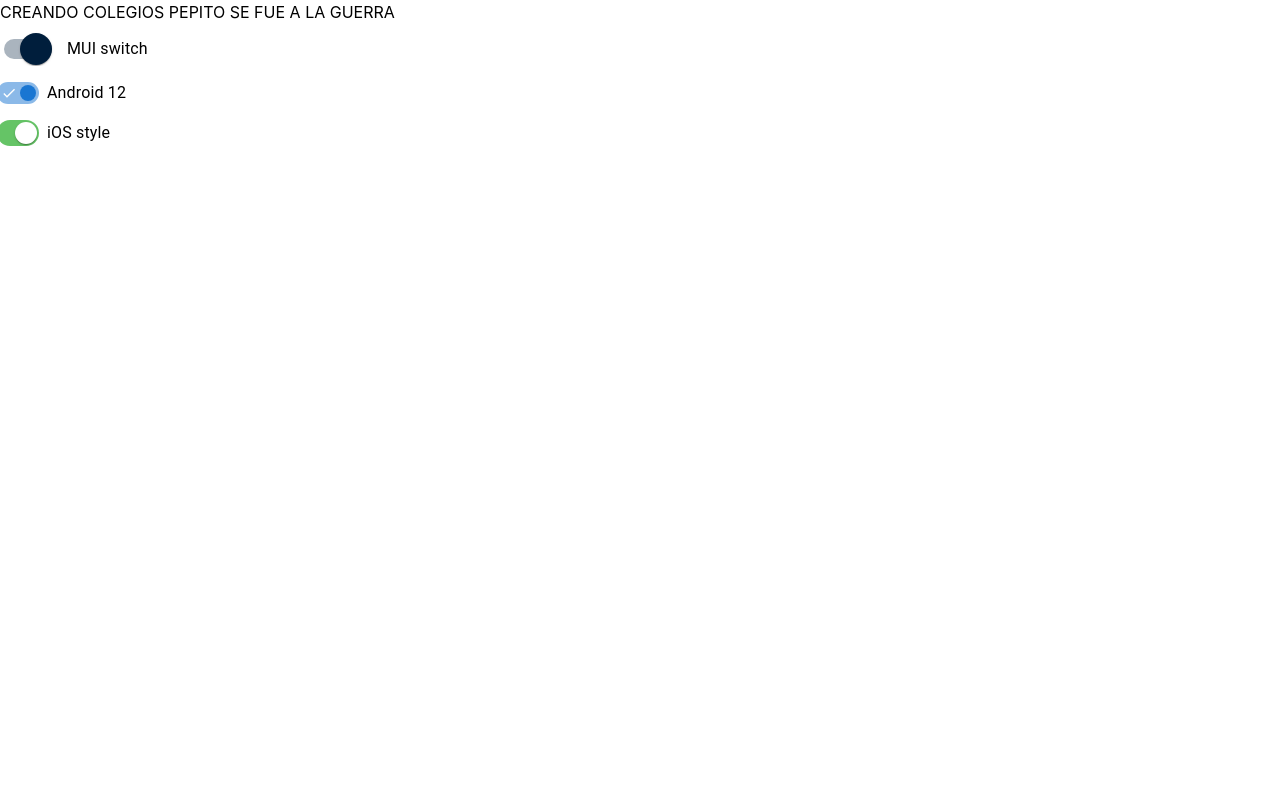
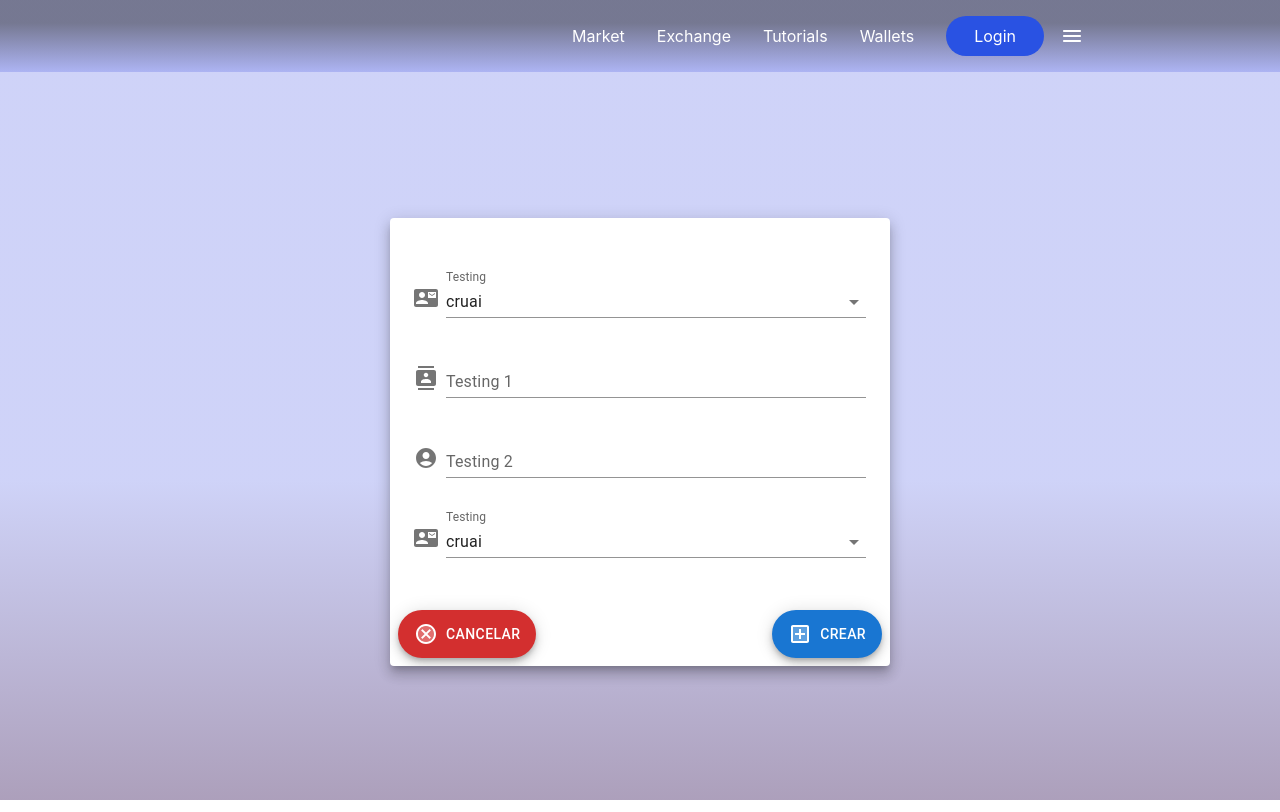
Before and after one commit to giornn0/front-jardines, a Next.js app: page /colegios/editar in a window 1280 px wide. Built offline with nearby package versions, Linux system fonts and the light colour scheme.

Commit message:
added header, form component for easy reutilization

```diff
--- /dev/null
+++ b/components/FormGeneral.js
@@ -0,0 +1,67 @@
+import Card from "@mui/material/Card";
+import CardActions from "@mui/material/CardActions";
+import CardContent from "@mui/material/CardContent";
+import MenuItem from "@mui/material/MenuItem";
+import Fab from '@mui/material/Fab';
+import AddBoxTwoToneIcon from '@mui/icons-material/AddBoxTwoTone';
+import CancelTwoToneIcon from '@mui/icons-material/CancelTwoTone';
+import Box from "@mui/material/Box";
+import TextField from "@mui/material/TextField";
+
+const InputPersonal = ({
+  value,
+  icon,
+  control,
+  label,
+  variant,
+  select,
+  options,
+}) => {
+  return (
+    <Box sx={{ display: "flex", alignItems: "flex-end" }}>
+      {icon}
+      <TextField
+        select={select}
+        value={value}
+        id={control}
+        label={label}
+        variant={variant ? variant : "standard"}
+        margin='normal'
+        fullWidth
+      >
+        {options?.map((option) => (
+          <MenuItem key={option.value} value={option.value}>
+            {option.label}
+          </MenuItem>
+        ))}
+      </TextField>
+    </Box>
+  );
+};
+
+export const FormGeneral = ({ camps, submit = true }) => {
+
+  return (
+    <Card sx={{ maxWidth: 500 }} className='w-screen' elevation={9}>
+      <CardContent className='mt-3'>
+        <Box sx={{ "& > :not(style)": { m: 1 } }}>
+          {camps?.map((value, index) => (
+            <InputPersonal key={index} {...value}></InputPersonal>
+          ))}
+        </Box>
+      </CardContent>
+      {submit && (
+        <CardActions className='flex justify-between mt-3 w-full'>
+          <Fab className="hover:bg-rose-700 text-rose-100  bg-red-400 m-3 w-full" variant='extended' color='error' aria-label='add'>
+            <CancelTwoToneIcon sx={{ mr: 1 }} />
+            Cancelar
+          </Fab>
+          <Fab className="bg-indigo-500  hover:text-rose-100 m-3 w-full" variant='extended' color='primary' aria-label='add'>
+            <AddBoxTwoToneIcon sx={{ mr: 1 }} />
+            Crear
+          </Fab>
+        </CardActions>
+      )}
+    </Card>
+  );
+};
--- /dev/null
+++ b/components/Header.js
@@ -0,0 +1,53 @@
+import {useState} from 'react'
+import MenuRoundedIcon from '@mui/icons-material/MenuRounded';
+import CloseRoundedIcon from '@mui/icons-material/CloseRounded';
+
+const NavbarItem = ({title,classProps})=>{
+  return (
+    <li className={`mx-4 cursor-pointer ${classProps}`}>
+      {title}
+    </li>
+  )
+}
+
+export const Header = ()=>{
+  const [toggleMenu, setToggleMenu] = useState(false)
+  const options= ["Market","Exchange","Tutorials","Wallets"]
+  return (
+
+  <nav className="w-full flex md:justify-center justify-between items-center p-4 bg-gradient-color-header border-rose-300">
+      <div className="md:flex-[0.5] flex-initial justify-center item-center">
+        {/* <Image src={logo} alt="logo" className="w-32 cursor-pointer"/> */}
+      </div>
+      <ul className="text-white md:flex hidden list-none flex-row justify-between items-center flex-initial">
+        {options.map((title, index)=>(
+          <NavbarItem key={`item-${index}`} title={title} classProps=""/>
+        ))}
+        <li className="bg-[#2952e3] py-2 px-7 mx-4 rounded-full cursor-pointer hover:bg-[#2546bd]">
+          Login
+        </li>
+      </ul>
+      <div className="flex relative">
+          {toggleMenu ?
+          <CloseRoundedIcon className="text-white md:hidden cursor-pointer" onClick={()=>setToggleMenu(false)} />
+          :<MenuRoundedIcon className="text-white md:hidden cursor-pointer" onClick={()=>setToggleMenu(true)} />
+        }
+        {toggleMenu  && (
+          <ul
+            className="z-10 fixed top-0 -right-2 p-3 w-[70vw] h-screen shadow-2xl md:hidden list-none
+            flex flex-col justify-start items-end rounded-md blue-glassmorphism text-white animate-slide-in
+            "
+          >
+            <li className="text-xl w-full my-2">
+              <CloseRoundedIcon onClick={()=>setToggleMenu(false)}/>
+              {options.map((title, index)=>(
+              <NavbarItem key={`item-${index}`} title={title} classProps="my-2 text-lg"/>
+          ))}
+            </li>
+          </ul>
+          )
+        }
+      </div>
+    </nav>
+  )
+}
--- a/pages/_app.js
+++ b/pages/_app.js
@@ -1,13 +1,22 @@
-import '../styles/globals.css'
+import "../styles/globals.css";
+import { Header } from "../components/Header";
 
 function MyApp({ Component, pageProps }) {
-  return(
+  return (
     <>
-    {/* <link rel="stylesheet" href="https://fonts.googleapis.com/css?family=Roboto:300,400,500,700&display=swap"/> */}
-    <link rel="stylesheet" href="https://fonts.googleapis.com/icon?family=Material+Icons"/>
-    <Component {...pageProps} />
+      {/* <link rel="stylesheet" href="https://fonts.googleapis.com/css?family=Roboto:300,400,500,700&display=swap"/> */}
+      <link
+        rel='stylesheet'
+        href='https://fonts.googleapis.com/icon?family=Material+Icons'
+      />
+      <div className='w-screen h-screen bg-gradient-color'>
+        <Header className='h-10'></Header>
+        <div className='h-90'>
+          <Component {...pageProps} />
+        </div>
+      </div>
     </>
-  )
+  );
 }
 
-export default MyApp
+export default MyApp;
--- a/pages/colegios/editar.js
+++ b/pages/colegios/editar.js
@@ -1,10 +1,68 @@
-import {ColegioCard} from '../../components/ColegioCard'
+import AccountCircle from "@mui/icons-material/AccountCircle";
+import ContactsIcon from "@mui/icons-material/Contacts";
+import ContactMailIcon from "@mui/icons-material/ContactMail";
+
+import {FormGeneral} from '../../components/FormGeneral'
 
 export default function FormColegio(){
+  const testing = [
+    {
+      select: true,
+      value: 2,
+      options: [
+        {
+          value: 1,
+          label: "Ttes",
+        },
+        {
+          value: 2,
+          label: "cruai",
+        },
+        {
+          value: 52,
+          label: "fakj",
+        },
+      ],
+      label: "Testing",
+      control: "testing",
+      icon: <ContactMailIcon sx={{ color: "action.active", mr: 1, my: 2 }} />,
+    },
+    {
+      label: "Testing 1",
+      control: "testing1",
+      icon: <ContactsIcon sx={{ color: "action.active", mr: 1, my: 2 }} />,
+    },
+    {
+      label: "Testing 2",
+      control: "testing2",
+      icon: <AccountCircle sx={{ color: "action.active", mr: 1, my: 2 }} />,
+    },
+    {
+      select: true,
+      value: 2,
+      options: [
+        {
+          value: 1,
+          label: "Ttes",
+        },
+        {
+          value: 2,
+          label: "cruai",
+        },
+        {
+          value: 52,
+          label: "fakj",
+        },
+      ],
+      label: "Testing",
+      control: "testing",
+      icon: <ContactMailIcon sx={{ color: "action.active", mr: 1, my: 2 }} />,
+    },
+
+  ];
   return (
-    <>
-    <h1>CREANDO COLEGIOS PEPITO SE FUE A LA GUERRA</h1>
-    <ColegioCard></ColegioCard>
-    </>
+    <div className="flex flex-col h-full w-full justify-center items-center">
+      <FormGeneral camps={testing}></FormGeneral>
+    </div>
   )
 }
--- a/styles/globals.css
+++ b/styles/globals.css
@@ -16,7 +16,21 @@ a {
   box-sizing: border-box;
 }
 
-.bg-color{
+.h-90{
+  height:92.5vh;
+  max-height: fit-content;
+}
+
+.bg-gradient-color-header{
+  background: hsla(236, 21%, 14%, 1);
+
+background: linear-gradient(270deg, hsla(236, 21%, 14%, 0.5) 32%, hsla(234, 75%, 64%, 0.3) 100%);
+
+background: -moz-linear-gradient(270deg, hsla(236, 21%, 14%, 0.5) 32%, hsla(234, 75%, 64%, 0.3) 100%);
+
+background: -webkit-linear-gradient(270deg, hsla(236, 21%, 14%, 0.5) 32%, hsla(234, 75%, 64%, 0.3) 100%);
+}
+.bg-gradient-color{
 
   background: hsla(268, 17%, 68%, 1);
 
@@ -37,6 +51,7 @@ a {
     hsla(268, 17%, 68%, 1) 0%,
     hsla(234, 75%, 64%, 0.3) 40%
   );
+
 }
 
 @tailwind base;
--- a/tailwind.config.js
+++ b/tailwind.config.js
@@ -4,17 +4,17 @@ module.exports = {
     "./components/**/*.{js,ts,jsx,tsx}",
   ],
   theme: {
-    extend: {
-      colors: {
-        transparent: 'transparent',
-        current: 'currentColor',
-        'primary': '#AC9FBB',
-        'secondary': '#DDBDD5',
-        'black': '#1D1E2C',
-        'muted': '#F7EBEC',
-        'exit': '#59656F',
-      },
-    },
+    // extend: {
+    //   colors: {
+    //     transparent: 'transparent',
+    //     current: 'currentColor',
+    //     'primary': '#AC9FBB',
+    //     'secondary': '#DDBDD5',
+    //     'black': '#1D1E2C',
+    //     'muted': '#F7EBEC',
+    //     'exit': '#59656F',
+    //   },
+    // },
   },
   plugins: [],
 }
```
